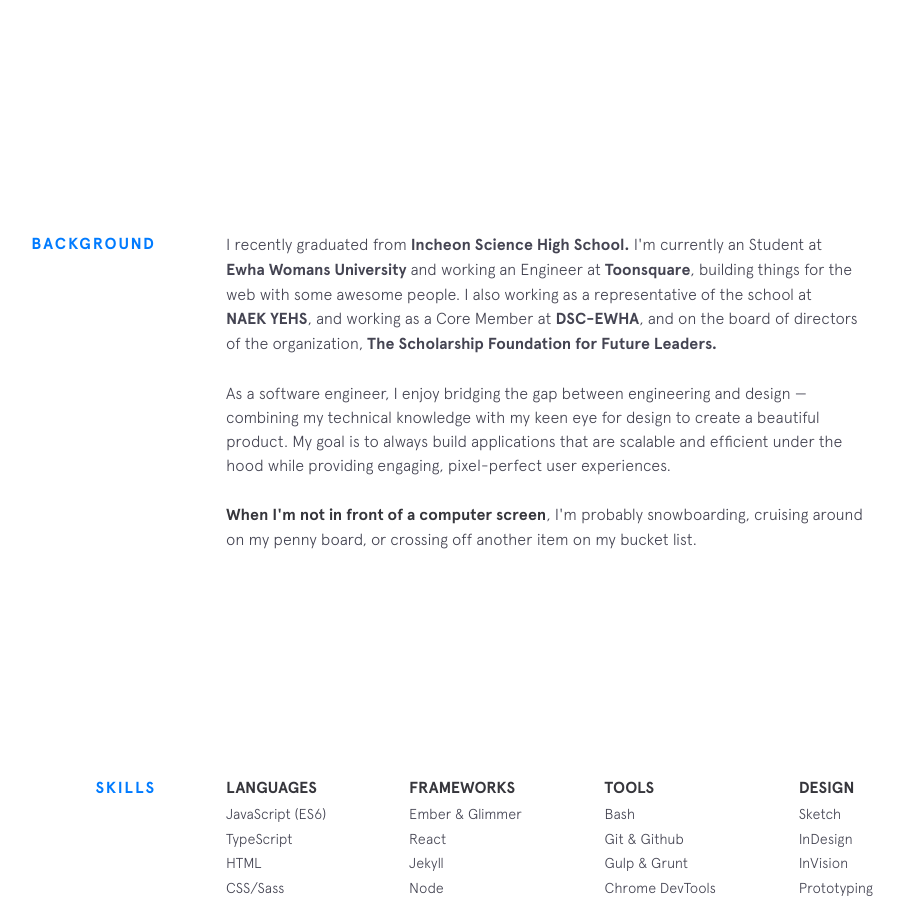
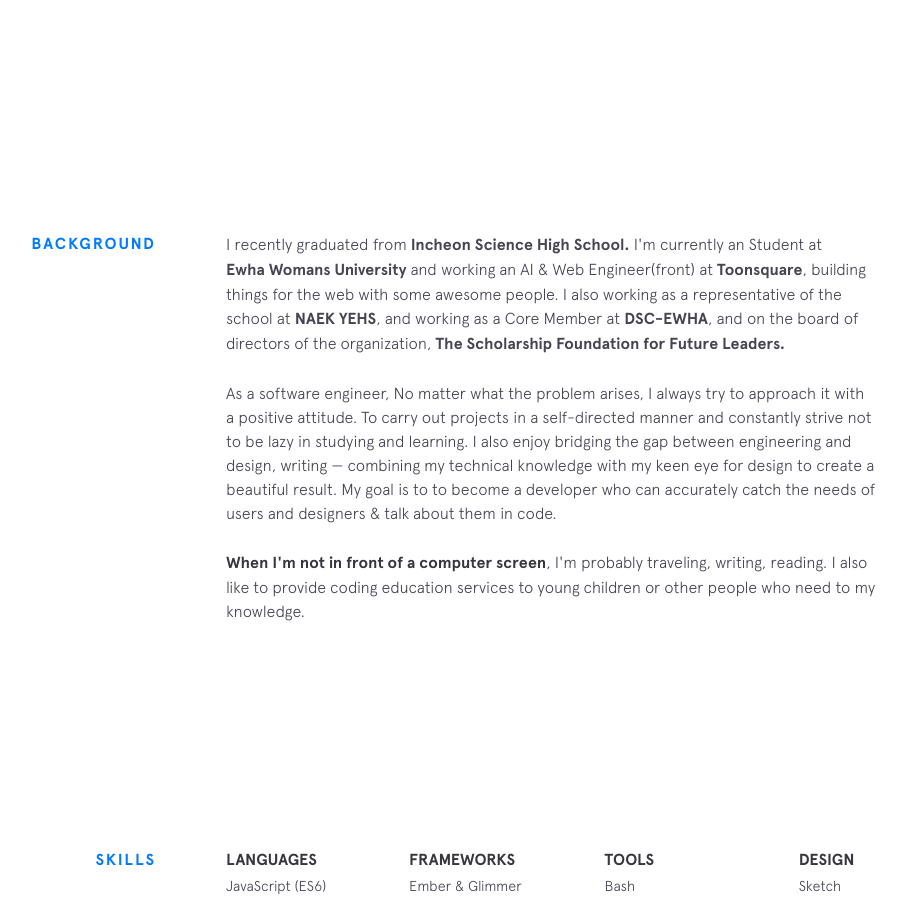
Before and after one commit to lhky78/lhky78.github.io, a Jekyll site: the page built from index.html, in a window 1280 px wide and 900 px high, scrolled down 768 px. Shown: the whole window, without its empty margins (224-1130 px from the left). Built offline with Jekyll 4.4.1, drawn with Linux system fonts in a browser that asks for light colours; nearby versions of some CDN libraries.

Commit message:
modify background

```diff
--- a/_includes/background.html
+++ b/_includes/background.html
@@ -7,7 +7,7 @@
         School.</a>
       I'm currently an Student at
       <a class="underline-link" href="http://ewha.ac.kr/" target="_blank">Ewha Womans University</a> and working an
-      Engineer at
+      AI &amp; Web Engineer(front) at
       <a class="underline-link" href="http://www.toonsquare.co/" target="_blank">Toonsquare</a>, building things for the
       web with some awesome people. I also working as a representative of the school at
       <a class="underline-link" href="http://yehs.or.kr/main/main.php" target="_blank">NAEK YEHS</a>, and working as a
@@ -19,17 +19,17 @@
     </p>
 
     <p>
-      As a software engineer, I enjoy bridging the gap between engineering and design &mdash; combining my technical
+      As a software engineer, No matter what the problem arises, I always try to approach it with a positive attitude.
+      To carry out projects in a self-directed manner and constantly strive not to be lazy in studying and learning.
+      I also enjoy bridging the gap between engineering and design, writing &mdash; combining my technical
       knowledge
-      with my keen eye for design to create a beautiful product. My goal is to always build applications that are
-      scalable
-      and efficient under the hood while providing engaging, pixel-perfect user experiences.
+      with my keen eye for design to create a beautiful result. My goal is to to become a developer who can accurately
+      catch the needs of users and designers &amp; talk about them in code.
     </p>
 
     <p>
-      <strong>When I'm not in front of a computer screen</strong>, I'm probably snowboarding, cruising around on my
-      penny board,
-      or crossing off another item on my bucket list.
+      <strong>When I'm not in front of a computer screen</strong>, I'm probably traveling, writing, reading. I also like
+      to provide coding education services to young children or other people who need to my knowledge.
     </p>
 
     <!-- {% include employment-status.html %} -->
--- a/_includes/intro.html
+++ b/_includes/intro.html
@@ -1,4 +1,5 @@
 <header class="intro">
+  <span><img src="https://lhky78.github.io//img/emojis/aboutHG.png" width=40px height=40px></span>
   <h1 class="intro__hello">Hello!
     <span class="emoji wave-hand animated"></span>
   </h1>
```
